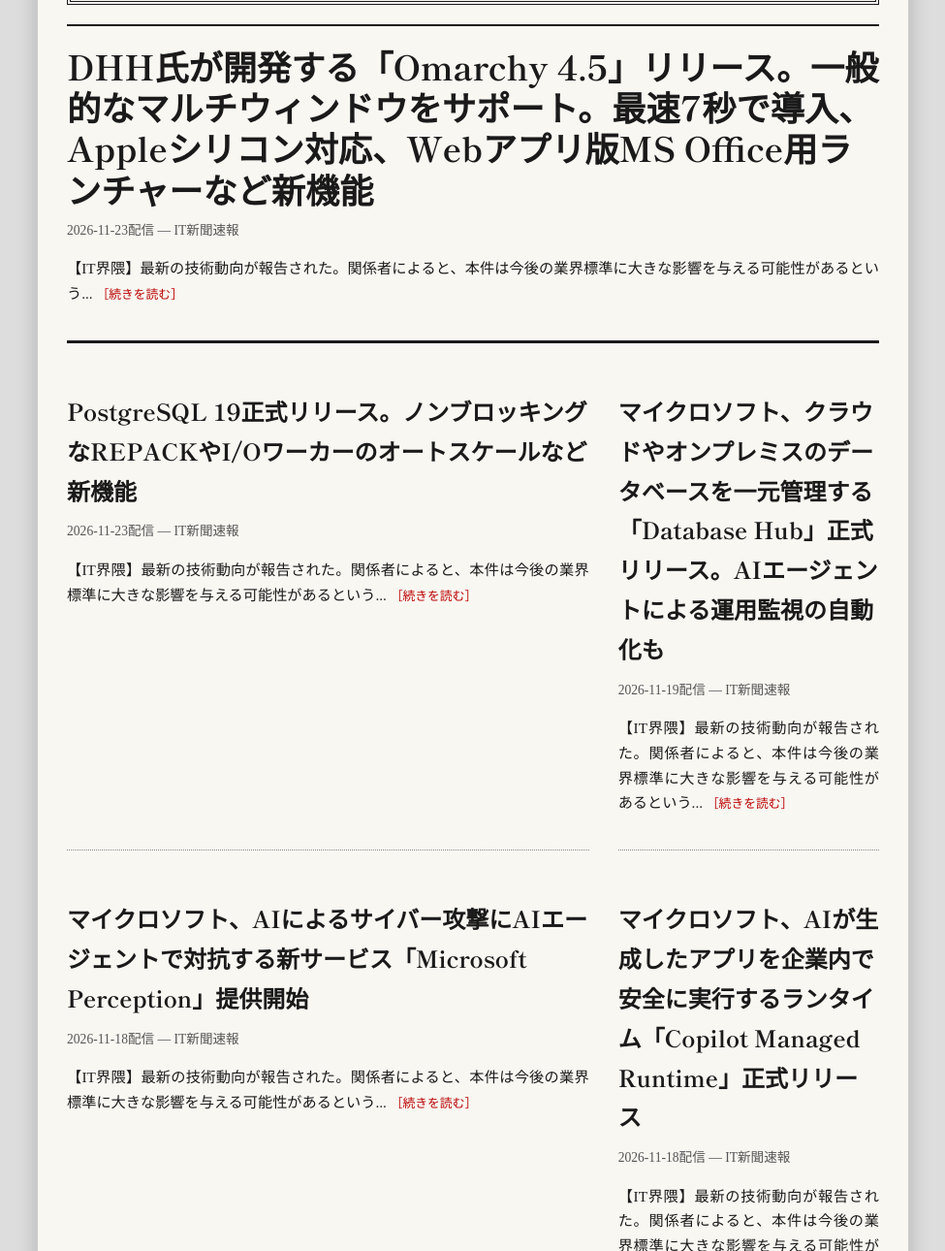
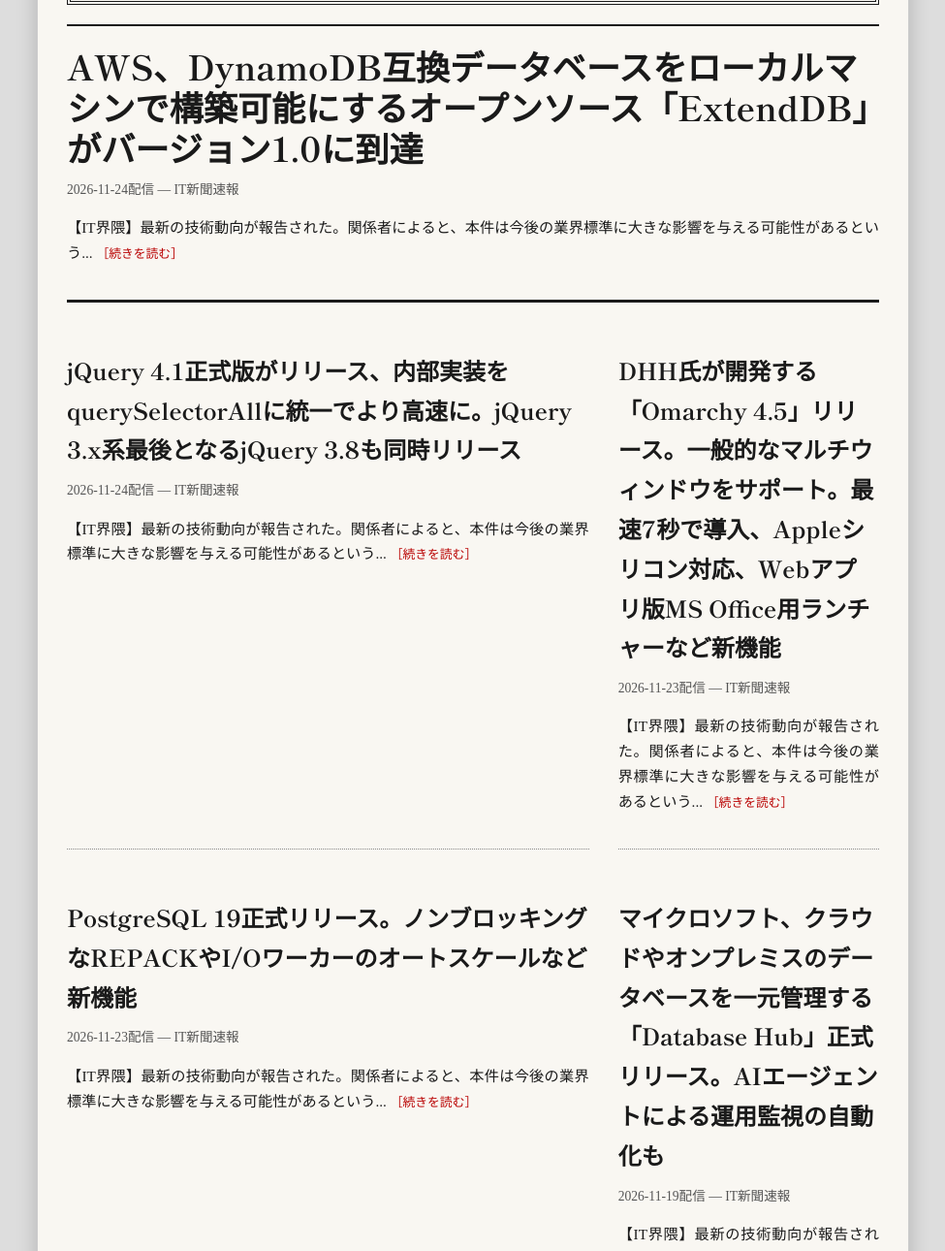
Before and after one commit to Yoshi-441/IT-, a plain HTML site: page index.html in a window 1280 px wide. Shown: the part 203-1493 px from the top of the page at 97% size, without its empty margins (152-1127 px from the left). Drawn offline with Linux system fonts and the light colour scheme; a web font is replaced by a local one.

Commit message:
Update news: Wed Nov 25 05:25:25 UTC 2026

```diff
--- a/index.html
+++ b/index.html
@@ -136,8 +136,8 @@
                     <h1>ＩＴ新聞</h1>
                 </div>
                 <div class="issue-info">
-                    <div>2026年（令和26年）11月24日</div>
-                    <div>06時57分 発行</div>
+                    <div>2026年（令和26年）11月25日</div>
+                    <div>05時25分 発行</div>
                     <div style="font-weight:bold; font-size: 1.1rem; border-top: 1px solid #000; margin-top:5px;">第80451号</div>
                 </div>
             </header>
@@ -145,6 +145,18 @@
             <main>
 
         <article class="article top-news">
+            <h2 class="headline"><a href="https://www.publickey1.jp/blog/26/awsdynamodbextenddb10.html" target="_blank">AWS、DynamoDB互換データベースをローカルマシンで構築可能にするオープンソース「ExtendDB」がバージョン1.0に到達</a></h2>
+            <div class="meta">2026-11-24配信 — IT新聞速報</div>
+            <p class="summary">【IT界隈】最新の技術動向が報告された。関係者によると、本件は今後の業界標準に大きな影響を与える可能性があるという... <a href="https://www.publickey1.jp/blog/26/awsdynamodbextenddb10.html" class="read-more">［続きを読む］</a></p>
+        </article>
+
+        <article class="article ">
+            <h2 class="headline"><a href="https://www.publickey1.jp/blog/26/jquery_41queryselectoralljquery_3xjquery_38.html" target="_blank">jQuery 4.1正式版がリリース、内部実装をquerySelectorAllに統一でより高速に。jQuery 3.x系最後となるjQuery 3.8も同時リリース</a></h2>
+            <div class="meta">2026-11-24配信 — IT新聞速報</div>
+            <p class="summary">【IT界隈】最新の技術動向が報告された。関係者によると、本件は今後の業界標準に大きな影響を与える可能性があるという... <a href="https://www.publickey1.jp/blog/26/jquery_41queryselectoralljquery_3xjquery_38.html" class="read-more">［続きを読む］</a></p>
+        </article>
+
+        <article class="article ">
             <h2 class="headline"><a href="https://www.publickey1.jp/blog/26/dhhomarchy_457applewebms_office.html" target="_blank">DHH氏が開発する「Omarchy 4.5」リリース。一般的なマルチウィンドウをサポート。最速7秒で導入、Appleシリコン対応、Webアプリ版MS Office用ランチャーなど新機能</a></h2>
             <div class="meta">2026-11-23配信 — IT新聞速報</div>
             <p class="summary">【IT界隈】最新の技術動向が報告された。関係者によると、本件は今後の業界標準に大きな影響を与える可能性があるという... <a href="https://www.publickey1.jp/blog/26/dhhomarchy_457applewebms_office.html" class="read-more">［続きを読む］</a></p>
@@ -162,18 +174,6 @@
             <p class="summary">【IT界隈】最新の技術動向が報告された。関係者によると、本件は今後の業界標準に大きな影響を与える可能性があるという... <a href="https://www.publickey1.jp/blog/26/database_hubai.html" class="read-more">［続きを読む］</a></p>
         </article>
 
-        <article class="article ">
-            <h2 class="headline"><a href="https://www.publickey1.jp/blog/26/aiaimicrosoft_perception.html" target="_blank">マイクロソフト、AIによるサイバー攻撃にAIエージェントで対抗する新サービス「Microsoft Perception」提供開始</a></h2>
-            <div class="meta">2026-11-18配信 — IT新聞速報</div>
-            <p class="summary">【IT界隈】最新の技術動向が報告された。関係者によると、本件は今後の業界標準に大きな影響を与える可能性があるという... <a href="https://www.publickey1.jp/blog/26/aiaimicrosoft_perception.html" class="read-more">［続きを読む］</a></p>
-        </article>
-
-        <article class="article ">
-            <h2 class="headline"><a href="https://www.publickey1.jp/blog/26/aicopilot_managed_runtime.html" target="_blank">マイクロソフト、AIが生成したアプリを企業内で安全に実行するランタイム「Copilot Managed Runtime」正式リリース</a></h2>
-            <div class="meta">2026-11-18配信 — IT新聞速報</div>
-            <p class="summary">【IT界隈】最新の技術動向が報告された。関係者によると、本件は今後の業界標準に大きな影響を与える可能性があるという... <a href="https://www.publickey1.jp/blog/26/aicopilot_managed_runtime.html" class="read-more">［続きを読む］</a></p>
-        </article>
-
             </main>
 
             <footer>
```
